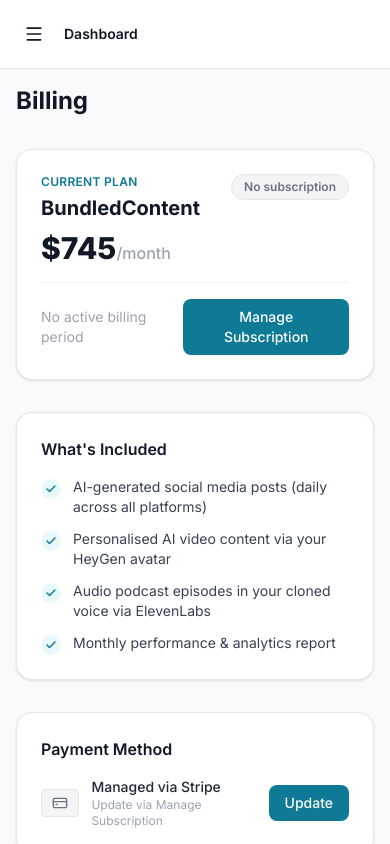
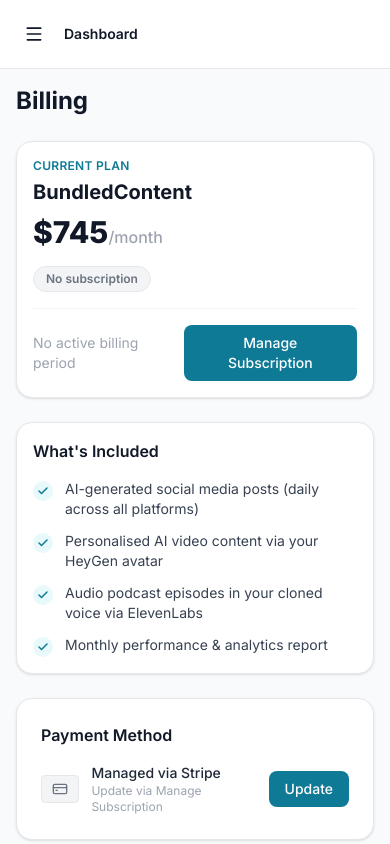
Before and after one commit to tdaniel1925/pulse-command1, a Next.js app: page /dashboard/billing in a window 390 px wide. Built offline with nearby package versions, Linux system fonts and the light colour scheme; no server answers; the database is empty.

Commit message:
fix: billing page mobile responsiveness — table overflow, padding, flex layout

```diff
--- a/src/app/dashboard/billing/page.tsx
+++ b/src/app/dashboard/billing/page.tsx
@@ -73,12 +73,12 @@ export default async function BillingPage() {
   const nextBillingDate = formatDate(subscription?.current_period_end ?? null);
 
   return (
-    <div className="max-w-2xl flex flex-col gap-8">
+    <div className="max-w-2xl flex flex-col gap-6 sm:gap-8">
       <h2 className="text-2xl font-bold text-neutral-900">Billing</h2>
 
       {/* Current Plan */}
-      <div className="bg-white rounded-2xl border border-neutral-200 shadow-sm p-6">
-        <div className="flex items-start justify-between gap-4">
+      <div className="bg-white rounded-2xl border border-neutral-200 shadow-sm p-4 sm:p-6">
+        <div className="flex flex-col sm:flex-row items-start justify-between gap-4">
           <div>
             <p className="text-xs font-semibold text-primary-600 uppercase tracking-wide mb-1">Current Plan</p>
             <h3 className="text-xl font-bold text-neutral-900">{planName}</h3>
@@ -112,7 +112,7 @@ export default async function BillingPage() {
       </div>
 
       {/* What's included */}
-      <div className="bg-white rounded-2xl border border-neutral-200 shadow-sm p-6">
+      <div className="bg-white rounded-2xl border border-neutral-200 shadow-sm p-4 sm:p-6">
         <h3 className="text-base font-semibold text-neutral-900 mb-4">What&apos;s Included</h3>
         <ul className="flex flex-col gap-3">
           {deliverables.map((item) => (
@@ -152,9 +152,10 @@ export default async function BillingPage() {
       </div>
 
       {/* Invoice History */}
-      <div className="bg-white rounded-2xl border border-neutral-200 shadow-sm p-6">
+      <div className="bg-white rounded-2xl border border-neutral-200 shadow-sm p-4 sm:p-6">
         <h3 className="text-base font-semibold text-neutral-900 mb-4">Invoice History</h3>
-        <table className="w-full text-sm">
+        <div className="overflow-x-auto">
+          <table className="w-full text-sm min-w-full">
           <thead>
             <tr className="text-xs font-semibold text-neutral-400 uppercase tracking-wide border-b border-neutral-100">
               <th className="text-left pb-3">Date</th>
@@ -179,7 +180,8 @@ export default async function BillingPage() {
               </tr>
             ))}
           </tbody>
-        </table>
+          </table>
+        </div>
       </div>
     </div>
   );
```
